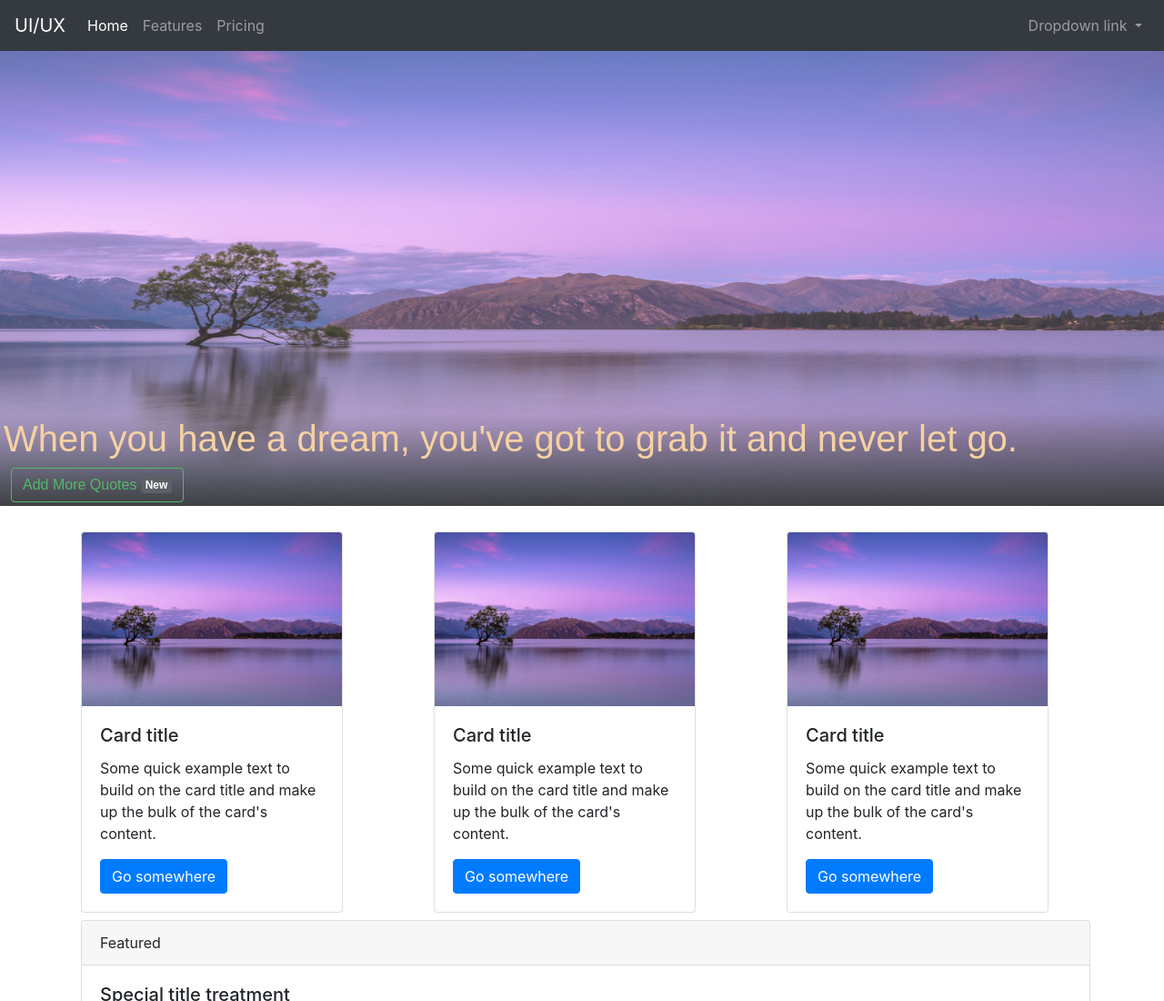
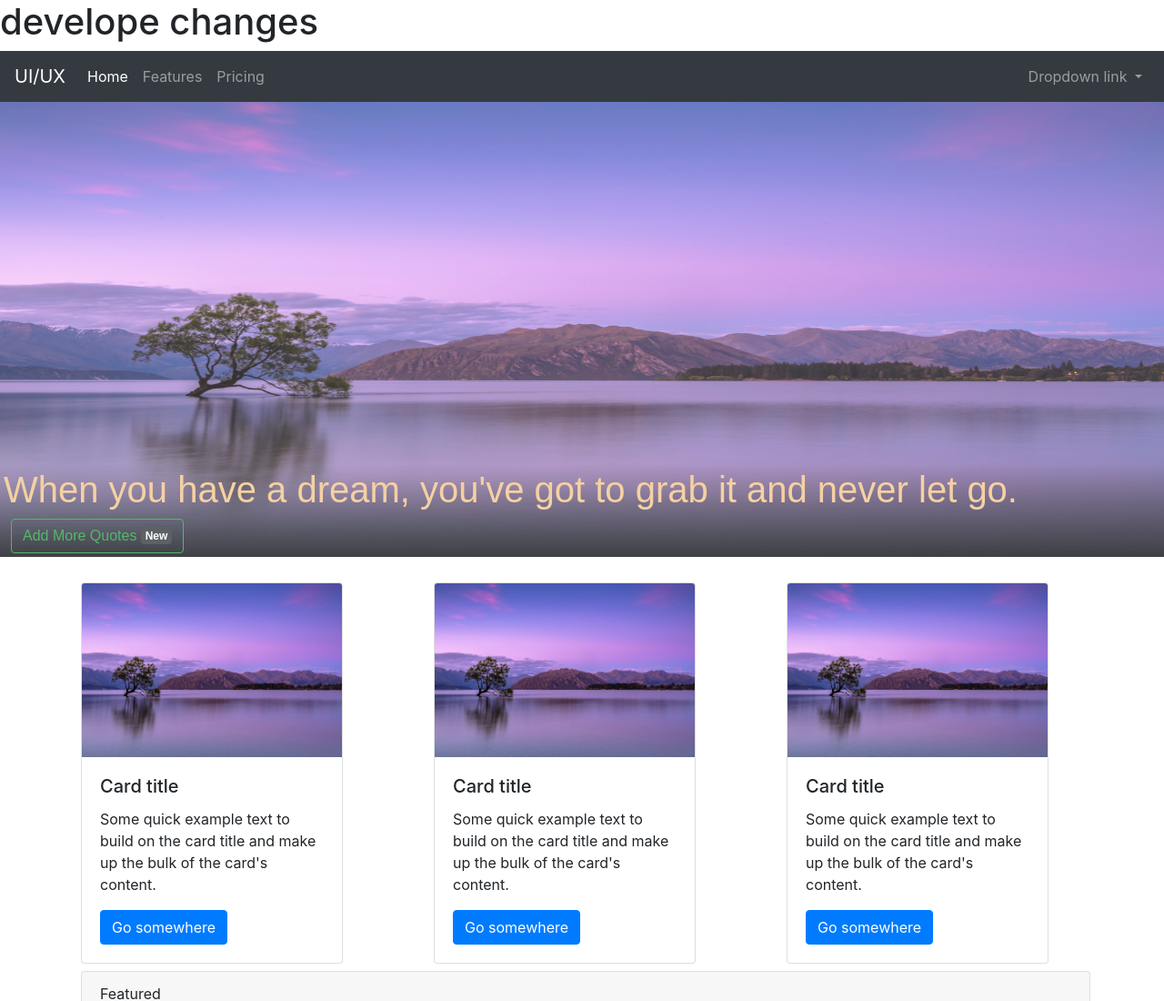
Before and after one commit to arihantjain1999/UI-UX_traing, a plain HTML site: page index.html in a window 1280 px wide. Shown: the top 1100 px of the page at 91% size. Drawn offline with nearby package versions, Linux system fonts and the light colour scheme.

Commit message:
index changes

```diff
--- a/index.html
+++ b/index.html
@@ -38,6 +38,7 @@
 </head>
 
 <body>
+    <h1>develope changes </h1>
     <nav class="navbar navbar-expand-lg navbar-dark bg-dark sticky-top">
         <a class="navbar-brand" href="#">UI/UX</a>
         <button class="navbar-toggler" type="button" data-toggle="collapse" data-target="#navbarNavDropdown"
```
